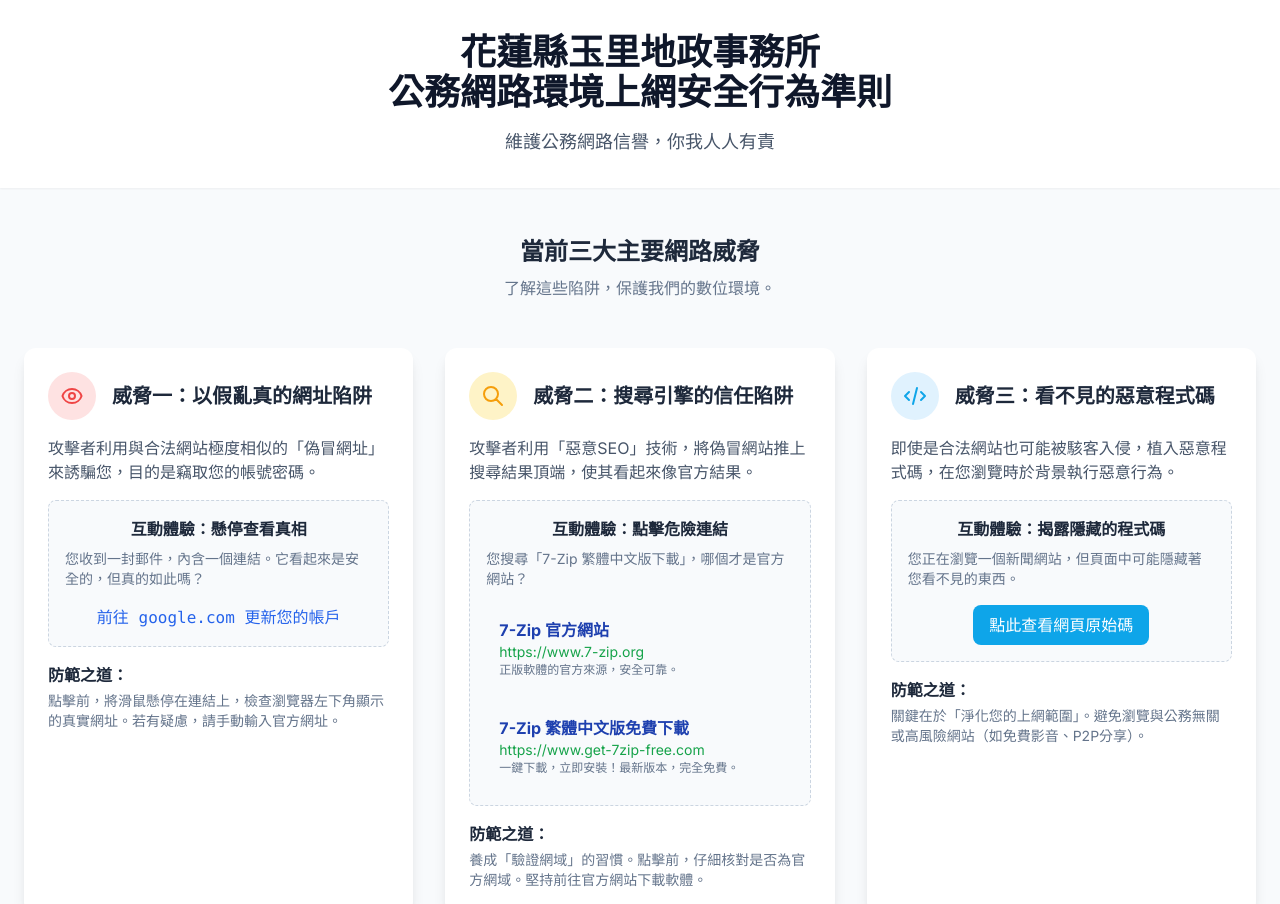
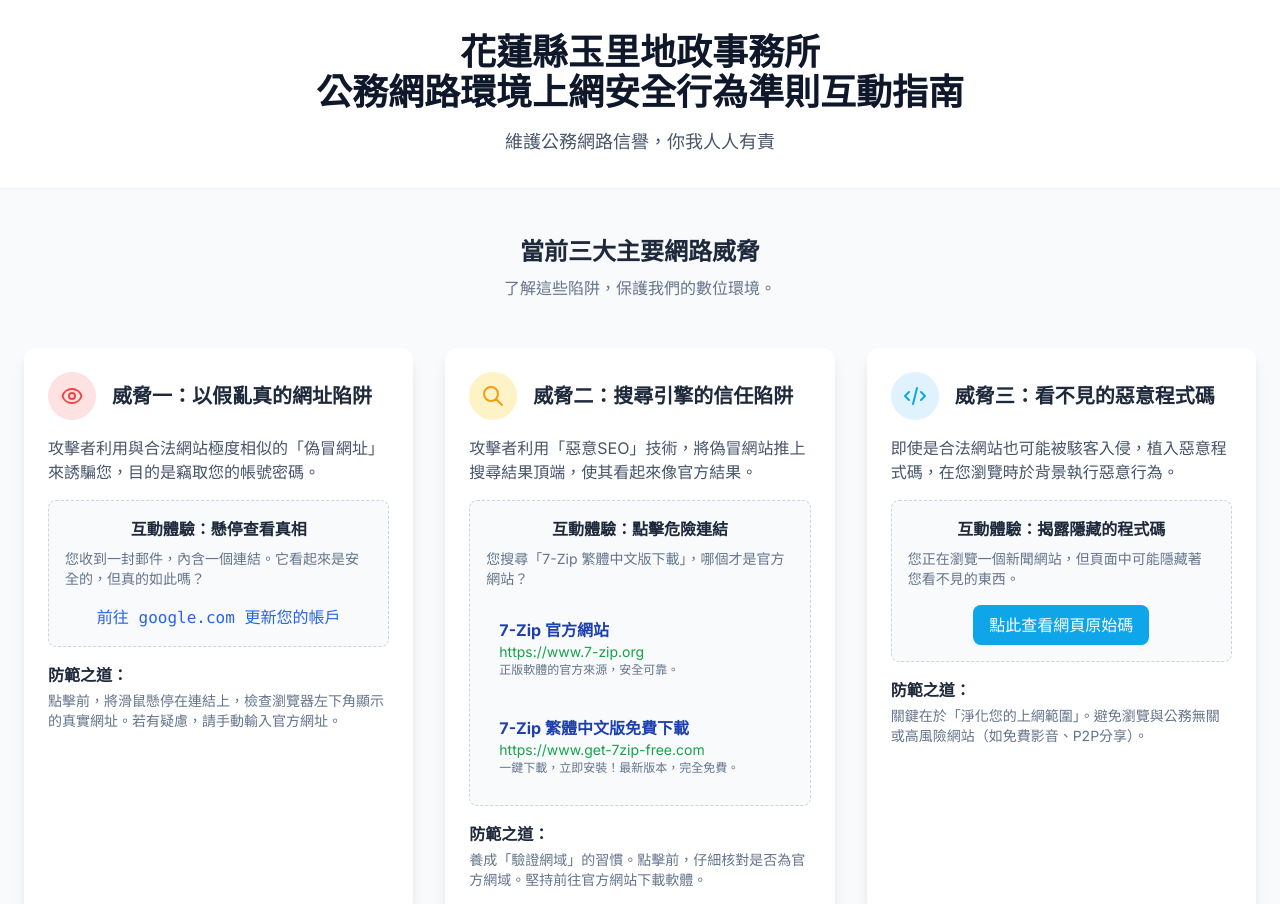
Before and after one commit to UcYuli/WebBroswe, a plain HTML site: page index.html in a window 1280 px wide. Shown: the top 904 px of the page. Drawn offline with nearby package versions, Linux system fonts and the light colour scheme.

Commit message:
Update index.html

```diff
--- a/index.html
+++ b/index.html
@@ -3,7 +3,7 @@
 <head>
     <meta charset="UTF-8">
     <meta name="viewport" content="width=device-width, initial-scale=1.0">
-    <title>花蓮縣玉里地政事務所-公務網路環境上網安全行為準則</title>
+    <title>花蓮縣玉里地政事務所-公務網路環境上網安全行為準則互動指南</title>
     <script src="https://cdn.tailwindcss.com"></script>
     <link rel="preconnect" href="https://fonts.googleapis.com">
     <link rel="preconnect" href="https://fonts.gstatic.com" crossorigin>
@@ -90,7 +90,7 @@
     <header class="bg-white shadow-sm">
         <div class="container mx-auto px-6 py-8 text-center">
             <h1 class="text-3xl md:text-4xl font-bold text-slate-900">花蓮縣玉里地政事務所</h1>
-            <h1 class="text-3xl md:text-4xl font-bold text-slate-900">公務網路環境上網安全行為準則</h1>
+            <h1 class="text-3xl md:text-4xl font-bold text-slate-900">公務網路環境上網安全行為準則互動指南</h1>
             <p class="mt-4 text-lg text-slate-600">維護公務網路信譽，你我人人有責</p>
         </div>
     </header>
```
